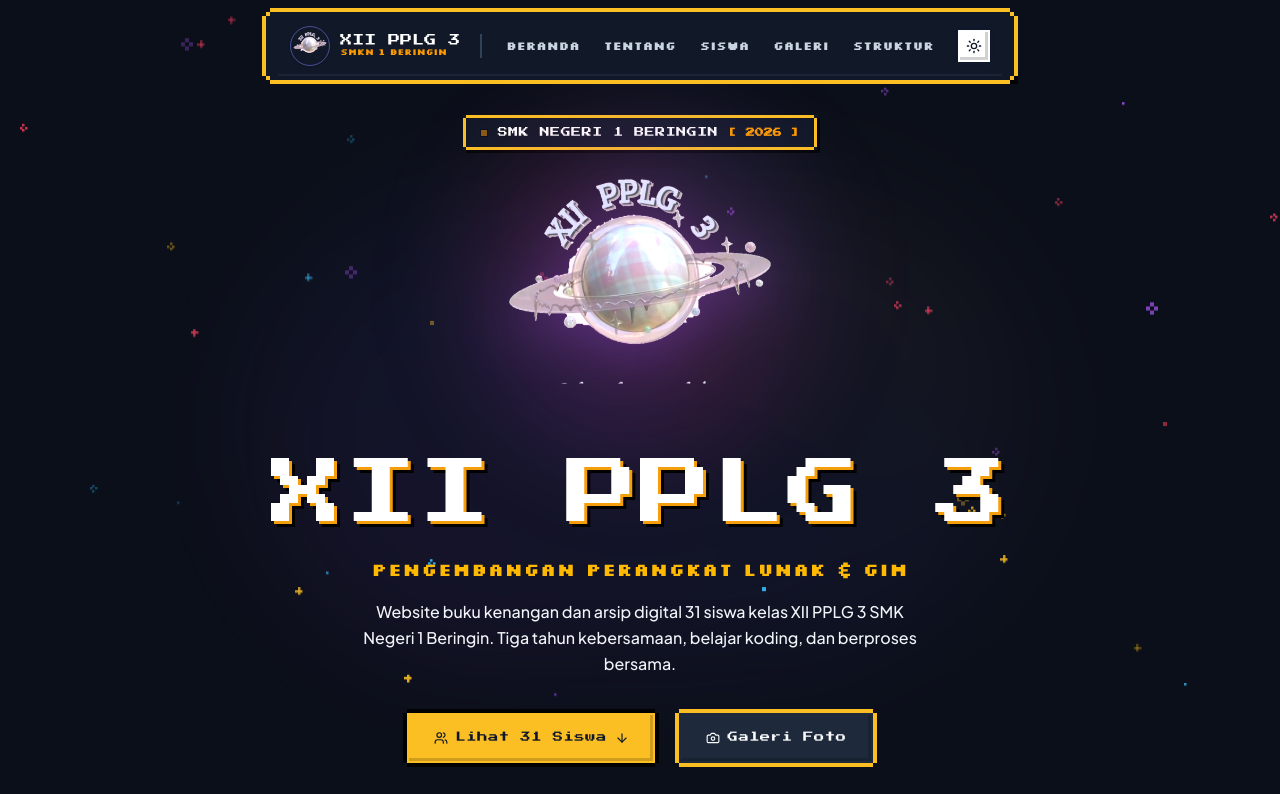
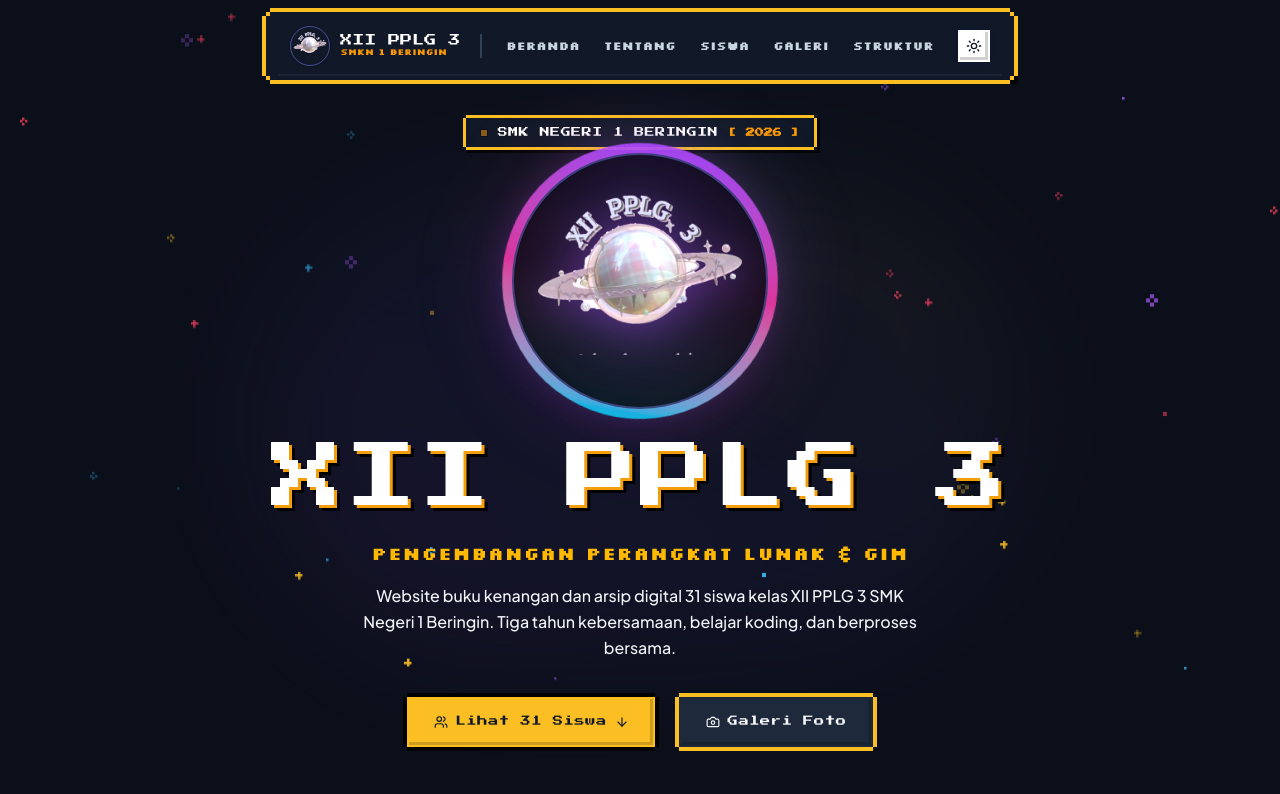
Before and after one commit to Sekiyyyyy/myclass, a Next.js app: page / in a window 1280 px wide. Shown: the top 794 px of the page. Built offline with nearby package versions, Linux system fonts and the light colour scheme.

Commit message:
feat: restore cool cyber circular portal with adaptive light/dark glass and cache-busting logo-v2

```diff
--- a/src/app/globals.css
+++ b/src/app/globals.css
@@ -12,12 +12,15 @@
     --color-amber-500: oklch(76.9% 0.188 70.08);
     --color-amber-600: oklch(66.6% 0.179 58.318);
     --color-emerald-600: oklch(59.6% 0.145 163.225);
+    --color-cyan-400: oklch(78.9% 0.154 211.53);
+    --color-sky-400: oklch(74.6% 0.16 232.661);
     --color-sky-500: oklch(68.5% 0.169 237.323);
     --color-sky-600: oklch(58.8% 0.158 241.966);
     --color-indigo-400: oklch(67.3% 0.182 276.935);
     --color-indigo-500: oklch(58.5% 0.233 277.117);
     --color-indigo-600: oklch(51.1% 0.262 276.966);
     --color-violet-500: oklch(60.6% 0.25 292.717);
+    --color-purple-300: oklch(82.7% 0.119 306.383);
     --color-purple-500: oklch(62.7% 0.265 303.9);
     --color-purple-600: oklch(55.8% 0.288 302.321);
     --color-pink-500: oklch(65.6% 0.241 354.308);
@@ -77,6 +80,7 @@
     --ease-out: cubic-bezier(0, 0, 0.2, 1);
     --animate-pulse: pulse 2s cubic-bezier(0.4, 0, 0.6, 1) infinite;
     --blur-xs: 4px;
+    --blur-md: 12px;
     --blur-2xl: 40px;
     --blur-3xl: 64px;
     --default-transition-duration: 150ms;
@@ -249,6 +253,12 @@
   .relative {
     position: relative;
   }
+  .-inset-2 {
+    inset: calc(var(--spacing) * -2);
+  }
+  .-inset-4 {
+    inset: calc(var(--spacing) * -4);
+  }
   .-inset-px {
     inset: -1px;
   }
@@ -676,12 +686,6 @@
     --tw-translate-y: 0px;
     translate: var(--tw-translate-x) var(--tw-translate-y);
   }
-  .scale-125 {
-    --tw-scale-x: 125%;
-    --tw-scale-y: 125%;
-    --tw-scale-z: 125%;
-    scale: var(--tw-scale-x) var(--tw-scale-y);
-  }
   .\[transform\:rotateX\(68deg\)\] {
     transform: rotateX(68deg);
   }
@@ -829,6 +833,12 @@
   .border-gray-600 {
     border-color: var(--color-gray-600);
   }
+  .border-purple-300\/60 {
+    border-color: color-mix(in srgb, oklch(82.7% 0.119 306.383) 60%, transparent);
+    @supports (color: color-mix(in lab, red, red)) {
+      border-color: color-mix(in oklab, var(--color-purple-300) 60%, transparent);
+    }
+  }
   .border-slate-200 {
     border-color: var(--color-slate-200);
   }
@@ -957,6 +967,12 @@
   }
   .bg-white {
     background-color: var(--color-white);
+  }
+  .bg-white\/85 {
+    background-color: color-mix(in srgb, #fff 85%, transparent);
+    @supports (color: color-mix(in lab, red, red)) {
+      background-color: color-mix(in oklab, var(--color-white) 85%, transparent);
+    }
   }
   .bg-white\/95 {
     background-color: color-mix(in srgb, #fff 95%, transparent);
@@ -992,6 +1008,9 @@
   .bg-\[radial-gradient\(circle_at_center\,transparent_60\%\,rgba\(0\,0\,0\,0\.2\)_100\%\)\] {
     background-image: radial-gradient(circle at center,transparent 60%,rgba(0,0,0,0.2) 100%);
   }
+  .bg-\[radial-gradient\(ellipse_at_center\,rgba\(99\,102\,241\,0\.18\)\,transparent_70\%\)\] {
+    background-image: radial-gradient(ellipse at center,rgba(99,102,241,0.18),transparent 70%);
+  }
   .from-\[\#8B5CF6\] {
     --tw-gradient-from: #8B5CF6;
     --tw-gradient-stops: var(--tw-gradient-via-stops, var(--tw-gradient-position), var(--tw-gradient-from) var(--tw-gradient-from-position), var(--tw-gradient-to) var(--tw-gradient-to-position));
@@ -1018,17 +1037,17 @@
     }
     --tw-gradient-stops: var(--tw-gradient-via-stops, var(--tw-gradient-position), var(--tw-gradient-from) var(--tw-gradient-from-position), var(--tw-gradient-to) var(--tw-gradient-to-position));
   }
-  .from-purple-500\/20 {
-    --tw-gradient-from: color-mix(in srgb, oklch(62.7% 0.265 303.9) 20%, transparent);
-    @supports (color: color-mix(in lab, red, red)) {
-      --tw-gradient-from: color-mix(in oklab, var(--color-purple-500) 20%, transparent);
-    }
-    --tw-gradient-stops: var(--tw-gradient-via-stops, var(--tw-gradient-position), var(--tw-gradient-from) var(--tw-gradient-from-position), var(--tw-gradient-to) var(--tw-gradient-to-position));
-  }
   .from-purple-600\/20 {
     --tw-gradient-from: color-mix(in srgb, oklch(55.8% 0.288 302.321) 20%, transparent);
     @supports (color: color-mix(in lab, red, red)) {
       --tw-gradient-from: color-mix(in oklab, var(--color-purple-600) 20%, transparent);
+    }
+    --tw-gradient-stops: var(--tw-gradient-via-stops, var(--tw-gradient-position), var(--tw-gradient-from) var(--tw-gradient-from-position), var(--tw-gradient-to) var(--tw-gradient-to-position));
+  }
+  .from-purple-600\/30 {
+    --tw-gradient-from: color-mix(in srgb, oklch(55.8% 0.288 302.321) 30%, transparent);
+    @supports (color: color-mix(in lab, red, red)) {
+      --tw-gradient-from: color-mix(in oklab, var(--color-purple-600) 30%, transparent);
     }
     --tw-gradient-stops: var(--tw-gradient-via-stops, var(--tw-gradient-position), var(--tw-gradient-from) var(--tw-gradient-from-position), var(--tw-gradient-to) var(--tw-gradient-to-position));
   }
@@ -1048,6 +1067,11 @@
     --tw-gradient-via-stops: var(--tw-gradient-position), var(--tw-gradient-from) var(--tw-gradient-from-position), var(--tw-gradient-via) var(--tw-gradient-via-position), var(--tw-gradient-to) var(--tw-gradient-to-position);
     --tw-gradient-stops: var(--tw-gradient-via-stops);
   }
+  .via-amber-400 {
+    --tw-gradient-via: var(--color-amber-400);
+    --tw-gradient-via-stops: var(--tw-gradient-position), var(--tw-gradient-from) var(--tw-gradient-from-position), var(--tw-gradient-via) var(--tw-gradient-via-position), var(--tw-gradient-to) var(--tw-gradient-to-position);
+    --tw-gradient-stops: var(--tw-gradient-via-stops);
+  }
   .via-indigo-500\/10 {
     --tw-gradient-via: color-mix(in srgb, oklch(58.5% 0.233 277.117) 10%, transparent);
     @supports (color: color-mix(in lab, red, red)) {
@@ -1069,10 +1093,10 @@
     --tw-gradient-via-stops: var(--tw-gradient-position), var(--tw-gradient-from) var(--tw-gradient-from-position), var(--tw-gradient-via) var(--tw-gradient-via-position), var(--tw-gradient-to) var(--tw-gradient-to-position);
     --tw-gradient-stops: var(--tw-gradient-via-stops);
   }
-  .via-pink-500\/15 {
-    --tw-gradient-via: color-mix(in srgb, oklch(65.6% 0.241 354.308) 15%, transparent);
-    @supports (color: color-mix(in lab, red, red)) {
-      --tw-gradient-via: color-mix(in oklab, var(--color-pink-500) 15%, transparent);
+  .via-pink-500\/25 {
+    --tw-gradient-via: color-mix(in srgb, oklch(65.6% 0.241 354.308) 25%, transparent);
+    @supports (color: color-mix(in lab, red, red)) {
+      --tw-gradient-via: color-mix(in oklab, var(--color-pink-500) 25%, transparent);
     }
     --tw-gradient-via-stops: var(--tw-gradient-position), var(--tw-gradient-from) var(--tw-gradient-from-position), var(--tw-gradient-via) var(--tw-gradient-via-position), var(--tw-gradient-to) var(--tw-gradient-to-position);
     --tw-gradient-stops: var(--tw-gradient-via-stops);
@@ -1113,10 +1137,14 @@
     }
     --tw-gradient-stops: var(--tw-gradient-via-stops, var(--tw-gradient-position), var(--tw-gradient-from) var(--tw-gradient-from-position), var(--tw-gradient-to) var(--tw-gradient-to-position));
   }
-  .to-indigo-500\/20 {
-    --tw-gradient-to: color-mix(in srgb, oklch(58.5% 0.233 277.117) 20%, transparent);
-    @supports (color: color-mix(in lab, red, red)) {
-      --tw-gradient-to: color-mix(in oklab, var(--color-indigo-500) 20%, transparent);
+  .to-cyan-400 {
+    --tw-gradient-to: var(--color-cyan-400);
+    --tw-gradient-stops: var(--tw-gradient-via-stops, var(--tw-gradient-position), var(--tw-gradient-from) var(--tw-gradient-from-position), var(--tw-gradient-to) var(--tw-gradient-to-position));
+  }
+  .to-sky-400\/30 {
+    --tw-gradient-to: color-mix(in srgb, oklch(74.6% 0.16 232.661) 30%, transparent);
+    @supports (color: color-mix(in lab, red, red)) {
+      --tw-gradient-to: color-mix(in oklab, var(--color-sky-400) 30%, transparent);
     }
     --tw-gradient-stops: var(--tw-gradient-via-stops, var(--tw-gradient-position), var(--tw-gradient-from) var(--tw-gradient-from-position), var(--tw-gradient-to) var(--tw-gradient-to-position));
   }
@@ -1187,6 +1215,9 @@
   .p-8 {
     padding: calc(var(--spacing) * 8);
   }
+  .p-\[2\.5px\] {
+    padding: 2.5px;
+  }
   .px-1 {
     padding-inline: var(--spacing);
   }
@@ -1435,6 +1466,12 @@
   .opacity-75 {
     opacity: 75%;
   }
+  .opacity-80 {
+    opacity: 80%;
+  }
+  .opacity-90 {
+    opacity: 90%;
+  }
   .opacity-\[0\.035\] {
     opacity: 0.035;
   }
@@ -1445,6 +1482,10 @@
     --tw-shadow: 0 0 #0000 !important;
     box-shadow: var(--tw-inset-shadow), var(--tw-inset-ring-shadow), var(--tw-ring-offset-shadow), var(--tw-ring-shadow), var(--tw-shadow) !important;
   }
+  .shadow-\[0_10px_35px_rgba\(168\,85\,247\,0\.25\)\] {
+    --tw-shadow: 0 10px 35px var(--tw-shadow-color, rgba(168,85,247,0.25));
+    box-shadow: var(--tw-inset-shadow), var(--tw-inset-ring-shadow), var(--tw-ring-offset-shadow), var(--tw-ring-shadow), var(--tw-shadow);
+  }
   .shadow-\[1px_1px_0px_\#000\] {
     --tw-shadow: 1px 1px 0px var(--tw-shadow-color, #000);
     box-shadow: var(--tw-inset-shadow), var(--tw-inset-ring-shadow), var(--tw-ring-offset-shadow), var(--tw-ring-shadow), var(--tw-shadow);
@@ -1481,13 +1522,18 @@
     --tw-blur: blur(120px);
     filter: var(--tw-blur, ) var(--tw-brightness, ) var(--tw-contrast, ) var(--tw-grayscale, ) var(--tw-hue-rotate, ) var(--tw-invert, ) var(--tw-saturate, ) var(--tw-sepia, ) var(--tw-drop-shadow, );
   }
-  .drop-shadow-\[0_12px_28px_rgba\(168\,85\,247\,0\.35\)\] {
-    --tw-drop-shadow-size: drop-shadow(0 12px 28px var(--tw-drop-shadow-color, rgba(168,85,247,0.35)));
+  .drop-shadow-\[0_8px_20px_rgba\(168\,85\,247\,0\.4\)\] {
+    --tw-drop-shadow-size: drop-shadow(0 8px 20px var(--tw-drop-shadow-color, rgba(168,85,247,0.4)));
     --tw-drop-shadow: var(--tw-drop-shadow-size);
     filter: var(--tw-blur, ) var(--tw-brightness, ) var(--tw-contrast, ) var(--tw-grayscale, ) var(--tw-hue-rotate, ) var(--tw-invert, ) var(--tw-saturate, ) var(--tw-sepia, ) var(--tw-drop-shadow, );
   }
   .filter {
     filter: var(--tw-blur, ) var(--tw-brightness, ) var(--tw-contrast, ) var(--tw-grayscale, ) var(--tw-hue-rotate, ) var(--tw-invert, ) var(--tw-saturate, ) var(--tw-sepia, ) var(--tw-drop-shadow, );
+  }
+  .backdrop-blur-md {
+    --tw-backdrop-blur: blur(var(--blur-md));
+    -webkit-backdrop-filter: var(--tw-backdrop-blur, ) var(--tw-backdrop-brightness, ) var(--tw-backdrop-contrast, ) var(--tw-backdrop-grayscale, ) var(--tw-backdrop-hue-rotate, ) var(--tw-backdrop-invert, ) var(--tw-backdrop-opacity, ) var(--tw-backdrop-saturate, ) var(--tw-backdrop-sepia, );
+    backdrop-filter: var(--tw-backdrop-blur, ) var(--tw-backdrop-brightness, ) var(--tw-backdrop-contrast, ) var(--tw-backdrop-grayscale, ) var(--tw-backdrop-hue-rotate, ) var(--tw-backdrop-invert, ) var(--tw-backdrop-opacity, ) var(--tw-backdrop-saturate, ) var(--tw-backdrop-sepia, );
   }
   .backdrop-blur-xs {
     --tw-backdrop-blur: blur(var(--blur-xs));
@@ -1654,6 +1700,12 @@
     scale: var(--tw-scale-x) var(--tw-scale-y);
   }
   @media (width >= 40rem) {
+    .sm\:-inset-2\.5 {
+      inset: calc(var(--spacing) * -2.5);
+    }
+    .sm\:-inset-6 {
+      inset: calc(var(--spacing) * -6);
+    }
     .sm\:block {
       display: block;
     }
@@ -1777,11 +1829,11 @@
     .md\:inline-block {
       display: inline-block;
     }
-    .md\:h-68 {
-      height: calc(var(--spacing) * 68);
-    }
-    .md\:w-68 {
-      width: calc(var(--spacing) * 68);
+    .md\:h-64 {
+      height: calc(var(--spacing) * 64);
+    }
+    .md\:w-64 {
+      width: calc(var(--spacing) * 64);
     }
     .md\:grid-cols-2 {
       grid-template-columns: repeat(2, minmax(0, 1fr));
@@ -1814,6 +1866,12 @@
   .dark\:border-black:where(.dark, .dark *) {
     border-color: var(--color-black);
   }
+  .dark\:border-indigo-400\/40:where(.dark, .dark *) {
+    border-color: color-mix(in srgb, oklch(67.3% 0.182 276.935) 40%, transparent);
+    @supports (color: color-mix(in lab, red, red)) {
+      border-color: color-mix(in oklab, var(--color-indigo-400) 40%, transparent);
+    }
+  }
   .dark\:border-indigo-400\/50:where(.dark, .dark *) {
     border-color: color-mix(in srgb, oklch(67.3% 0.182 276.935) 50%, transparent);
     @supports (color: color-mix(in lab, red, red)) {
@@ -1838,6 +1896,9 @@
   .dark\:bg-\[\#0D1322\]:where(.dark, .dark *) {
     background-color: #0D1322;
   }
+  .dark\:bg-\[\#070A14\]\/90:where(.dark, .dark *) {
+    background-color: color-mix(in oklab, #070A14 90%, transparent);
+  }
   .dark\:bg-\[\#070a12\]:where(.dark, .dark *) {
     background-color: #070a12;
   }
@@ -1927,6 +1988,10 @@
   }
   .dark\:opacity-90:where(.dark, .dark *) {
     opacity: 90%;
+  }
+  .dark\:shadow-\[0_0_40px_rgba\(168\,85\,247\,0\.35\)\]:where(.dark, .dark *) {
+    --tw-shadow: 0 0 40px var(--tw-shadow-color, rgba(168,85,247,0.35));
+    box-shadow: var(--tw-inset-shadow), var(--tw-inset-ring-shadow), var(--tw-ring-offset-shadow), var(--tw-ring-shadow), var(--tw-shadow);
   }
   .dark\:placeholder\:text-slate-400:where(.dark, .dark *)::placeholder {
     color: var(--color-slate-400);
@@ -2264,21 +2329,6 @@ a, button, [role="button"], input, select, textarea, .cursor-pointer {
   inherits: false;
   initial-value: 0;
 }
-@property --tw-scale-x {
-  syntax: "*";
-  inherits: false;
-  initial-value: 1;
-}
-@property --tw-scale-y {
-  syntax: "*";
-  inherits: false;
-  initial-value: 1;
-}
-@property --tw-scale-z {
-  syntax: "*";
-  inherits: false;
-  initial-value: 1;
-}
 @property --tw-rotate-x {
   syntax: "*";
   inherits: false;
@@ -2544,6 +2594,21 @@ a, button, [role="button"], input, select, textarea, .cursor-pointer {
 @property --tw-ease {
   syntax: "*";
   inherits: false;
+}
+@property --tw-scale-x {
+  syntax: "*";
+  inherits: false;
+  initial-value: 1;
+}
+@property --tw-scale-y {
+  syntax: "*";
+  inherits: false;
+  initial-value: 1;
+}
+@property --tw-scale-z {
+  syntax: "*";
+  inherits: false;
+  initial-value: 1;
 }
 @keyframes pulse {
   50% {
@@ -2556,9 +2621,6 @@ a, button, [role="button"], input, select, textarea, .cursor-pointer {
       --tw-translate-x: 0;
       --tw-translate-y: 0;
       --tw-translate-z: 0;
-      --tw-scale-x: 1;
-      --tw-scale-y: 1;
-      --tw-scale-z: 1;
       --tw-rotate-x: initial;
       --tw-rotate-y: initial;
       --tw-rotate-z: initial;
@@ -2621,6 +2683,9 @@ a, button, [role="button"], input, select, textarea, .cursor-pointer {
       --tw-backdrop-sepia: initial;
       --tw-duration: initial;
       --tw-ease: initial;
-    }
-  }
-}
+      --tw-scale-x: 1;
+      --tw-scale-y: 1;
+      --tw-scale-z: 1;
+    }
+  }
+}
--- a/src/components/layout/Navbar.tsx
+++ b/src/components/layout/Navbar.tsx
@@ -56,7 +56,7 @@ export function Navbar() {
         <a href="#hero" className="flex items-center gap-2.5 select-none group pr-1">
           <div className="relative w-9 h-9 sm:w-10 sm:h-10 rounded-full overflow-hidden border border-slate-300 dark:border-indigo-400/50 shadow-sm shrink-0 group-hover:scale-110 group-hover:rotate-6 transition-transform duration-300">
             <Image
-              src="/logo.png"
+              src="/logo-v2.png"
               alt="Logo XII PPLG 3"
               fill
               className="object-contain p-0.5"
--- a/src/components/sections/Footer.tsx
+++ b/src/components/sections/Footer.tsx
@@ -17,7 +17,7 @@ export function Footer() {
         <div className="flex items-center gap-3.5">
           <div className="relative w-12 h-12 sm:w-14 sm:h-14 rounded-full overflow-hidden border-2 border-slate-300 dark:border-indigo-400/50 shadow-sm shrink-0 group hover:scale-105 transition-transform">
             <Image
-              src="/logo.png"
+              src="/logo-v2.png"
               alt="Logo XII PPLG 3"
               fill
               className="object-contain p-0.5"
--- a/src/components/sections/Hero.tsx
+++ b/src/components/sections/Hero.tsx
@@ -107,26 +107,35 @@ export function Hero() {
         </span>
       </div>
 
-      {/* Official 3D Planet Logo (Clean Floating Emblem - No Clashing Black Circle) */}
+      {/* Official 3D Planet Logo — Cool Cyber Arcade Circular Portal */}
       <div
         ref={logoWrapperRef}
         className="relative z-10 mb-6 mx-auto perspective-1000"
       >
-        {/* Soft Ambient Iridescent Backlight Aura */}
-        <div className="absolute inset-0 rounded-full bg-gradient-to-tr from-purple-500/20 via-pink-500/15 to-indigo-500/20 blur-2xl pointer-events-none scale-125" />
+        {/* Ambient Pulsing Iridescent Aura */}
+        <div className="absolute -inset-4 sm:-inset-6 rounded-full bg-gradient-to-tr from-purple-600/30 via-pink-500/25 to-sky-400/30 blur-2xl opacity-80 animate-pulse pointer-events-none" />
+
+        {/* Slow Rotating Iridescent Orbital Halo */}
+        <div className="absolute -inset-2 sm:-inset-2.5 rounded-full p-[2.5px] bg-gradient-to-r from-purple-500 via-pink-500 via-amber-400 to-cyan-400 animate-spin-slow opacity-90 pointer-events-none" />
+
+        {/* Adaptive Cosmic Circular Portal Disc (Frosted Pearlescent in Light Mode, Deep Space Obsidian in Dark Mode) */}
+        <div className="relative w-48 h-48 sm:w-60 sm:h-60 md:w-64 md:h-64 rounded-full bg-white/85 dark:bg-[#070A14]/90 backdrop-blur-md border-2 border-purple-300/60 dark:border-indigo-400/40 p-4 sm:p-5 shadow-[0_10px_35px_rgba(168,85,247,0.25)] dark:shadow-[0_0_40px_rgba(168,85,247,0.35)] flex items-center justify-center overflow-hidden">
+          {/* Subtle Celestial Radial Nebula Texture inside portal */}
+          <div className="absolute inset-0 bg-[radial-gradient(ellipse_at_center,rgba(99,102,241,0.18),transparent_70%)] pointer-events-none" />
 
           {/* Floating Logo Element (Transparent & Fully Intact Specular Planet) */}
           <div
             ref={logoRef}
-          className="relative w-48 h-48 sm:w-60 sm:h-60 md:w-68 md:h-68 transform-gpu will-change-transform"
+            className="relative w-full h-full transform-gpu will-change-transform"
           >
             <Image
-            src="/logo.png"
+              src="/logo-v2.png"
               alt="Logo Resmi XII PPLG 3"
               fill
               priority
-            className="object-contain filter drop-shadow-[0_12px_28px_rgba(168,85,247,0.35)]"
+              className="object-contain filter drop-shadow-[0_8px_20px_rgba(168,85,247,0.4)]"
             />
+          </div>
         </div>
       </div>
 
```
Also changed, not shown: public/logo-v2.png (added). Lines whose indentation alone changed are shown as unchanged.
